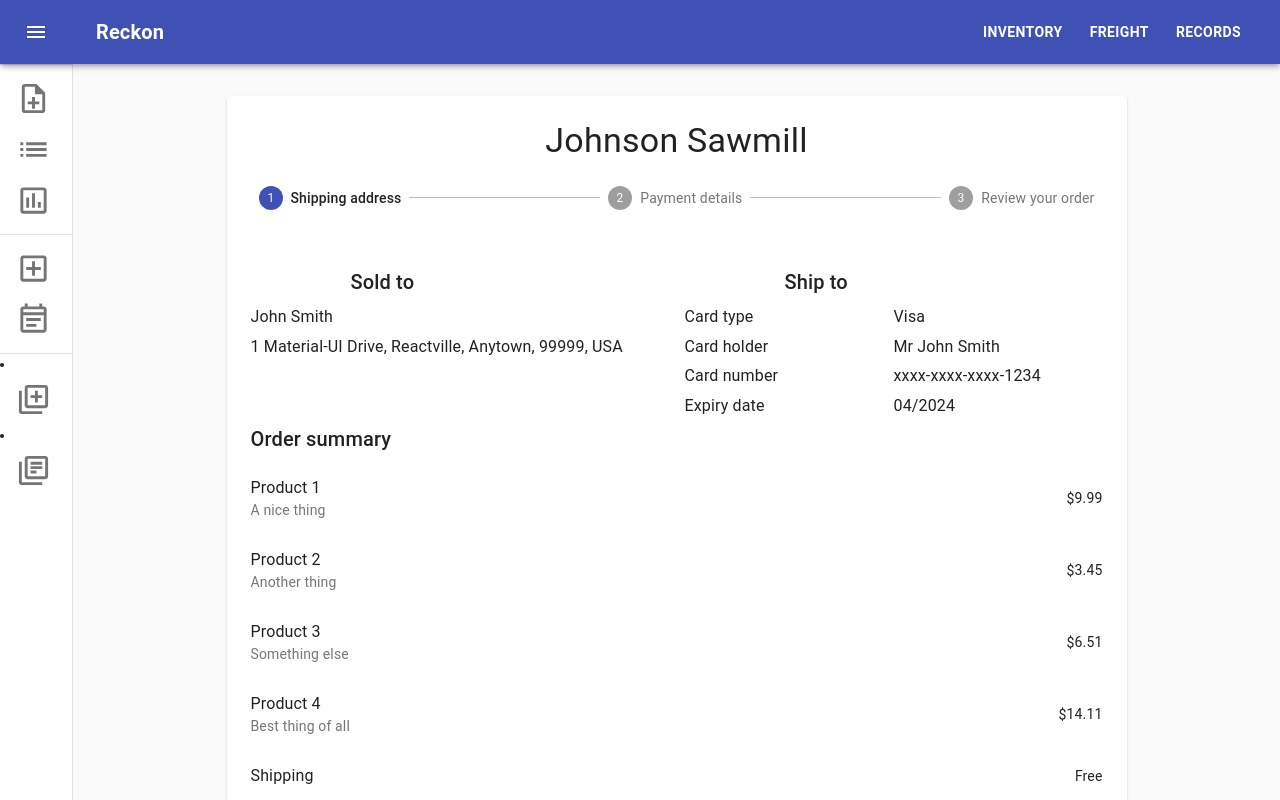
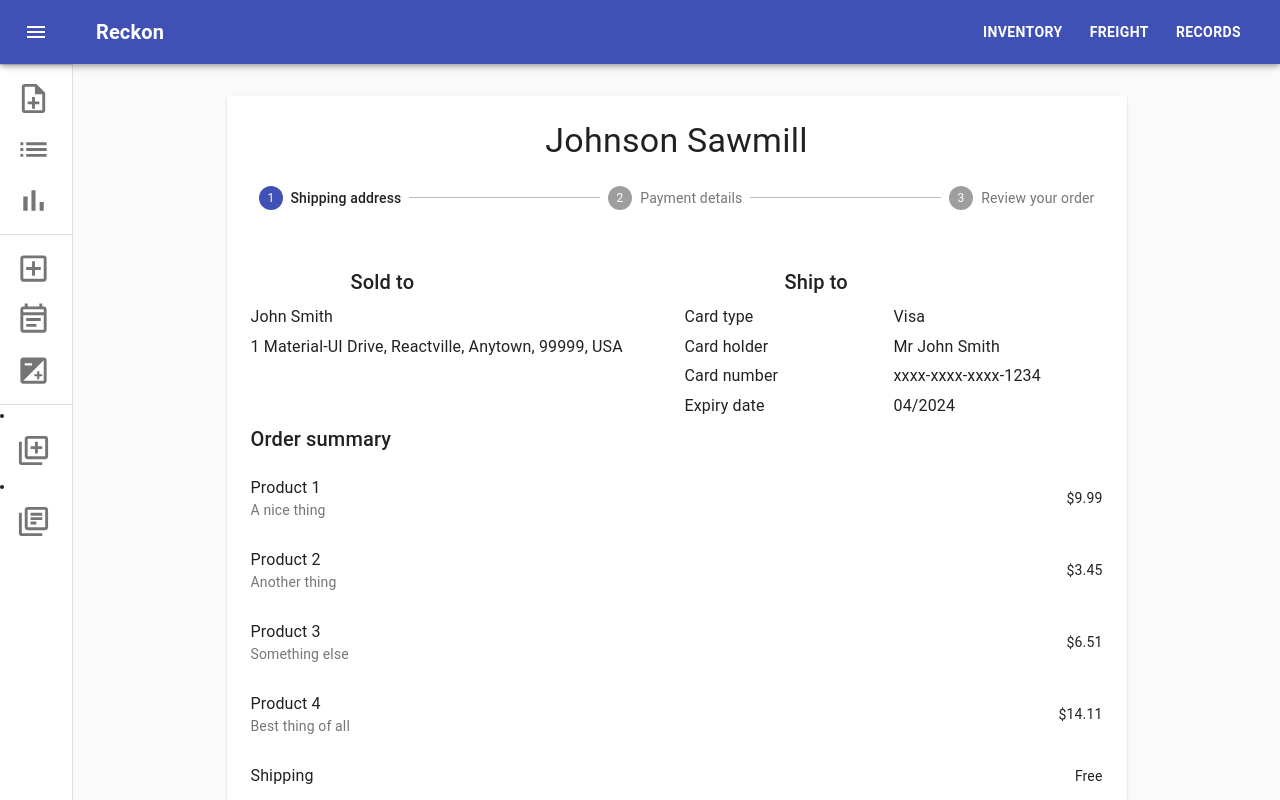
Before and after one commit to sa-webb/mern-dashboard, a React (Create React App) app: page /freight/create in a window 1280 px wide. Shown: the top 800 px of the page. Built offline with nearby package versions, Linux system fonts and the light colour scheme.

Commit message:
decoupled routes

```diff
--- a/src/constants/home.routes.js
+++ b/src/constants/home.routes.js
@@ -2,7 +2,7 @@
 
 import { CreateInvoice } from "../components/inventory/Create";
 import { CreateFreightInvoice } from "../components/freight/Create";
-import Planets from '../components/hooks/Fetch';
+import Planets from '../components/inventory/Fetch';
 import MockInvoices from '../mock/MockInvoices';
 import MockFreight from '../mock/MockFreight';
 
@@ -13,7 +13,7 @@
       main: () => <Planets />
     },
     {
-      path: "/create",
+      path: "/inventory/create",
       exact: true,
       main: () => <CreateInvoice />
     },
--- a/src/pages/home.jsx
+++ b/src/pages/home.jsx
@@ -11,7 +11,8 @@
 import ChevronRightIcon from "@material-ui/icons/ChevronRight";
 import ListIcon from "@material-ui/icons/List";
 import MenuIcon from "@material-ui/icons/Menu";
-import AssessmentIcon from "@material-ui/icons/AssessmentOutlined";
+import ExposureIcon from "@material-ui/icons/Exposure";
+import AssessmentIcon from "@material-ui/icons/BarChart";
 import EventIcon from "@material-ui/icons/EventNoteOutlined";
 import NoteAddIcon from "@material-ui/icons/NoteAddOutlined";
 import AddBoxIcon from "@material-ui/icons/AddBoxOutlined";
@@ -195,7 +196,7 @@
 
             <List component="nav">
               <ListItemLink
-                to="/create"
+                to="/inventory/create"
                 primary="Create Invoice"
                 icon={<NoteAddIcon fontSize="large" />}
               />
@@ -205,7 +206,7 @@
                 icon={<ListIcon fontSize="large" />}
               />
               <ListItemLink
-                to="/oldinvoices"
+                to="/inventory/overview"
                 primary="Old Invoices"
                 icon={<AssessmentIcon fontSize="large" />}
               />
@@ -213,6 +214,7 @@
             <Divider />
 
             <List>
+
             <ListItemLink
                 to="/freight/create"
                 primary="Lumber Invoice"
@@ -223,17 +225,22 @@
                 primary="List Invoices"
                 icon={<EventIcon fontSize="large" />}
               />
+              <ListItemLink
+                to="/freight/mileage"
+                primary="List Invoices"
+                icon={<ExposureIcon fontSize="large" />}
+              />
             </List>
 
             <Divider />
 
             <ListItemLink
-                to="/freight/invoices"
+                to="/maintenance/create"
                 primary="Add Maintenance"
                 icon={<LibraryAddIcon fontSize="large" />}
               />
             <ListItemLink
-                to="/freight/invoices"
+                to="/maintenance/logs"
                 primary="Maintenance Log"
                 icon={<LibraryListIcon fontSize="large" />}
               />
```
